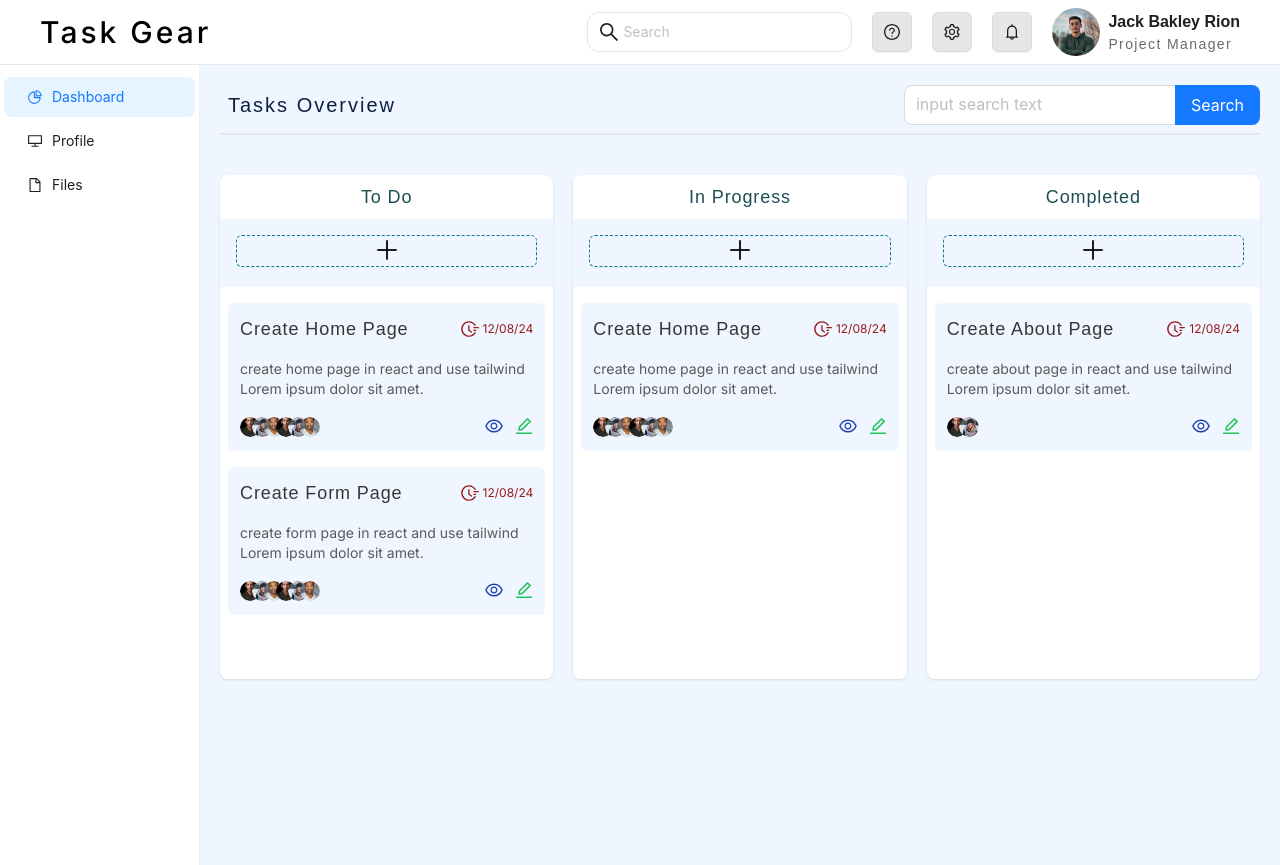
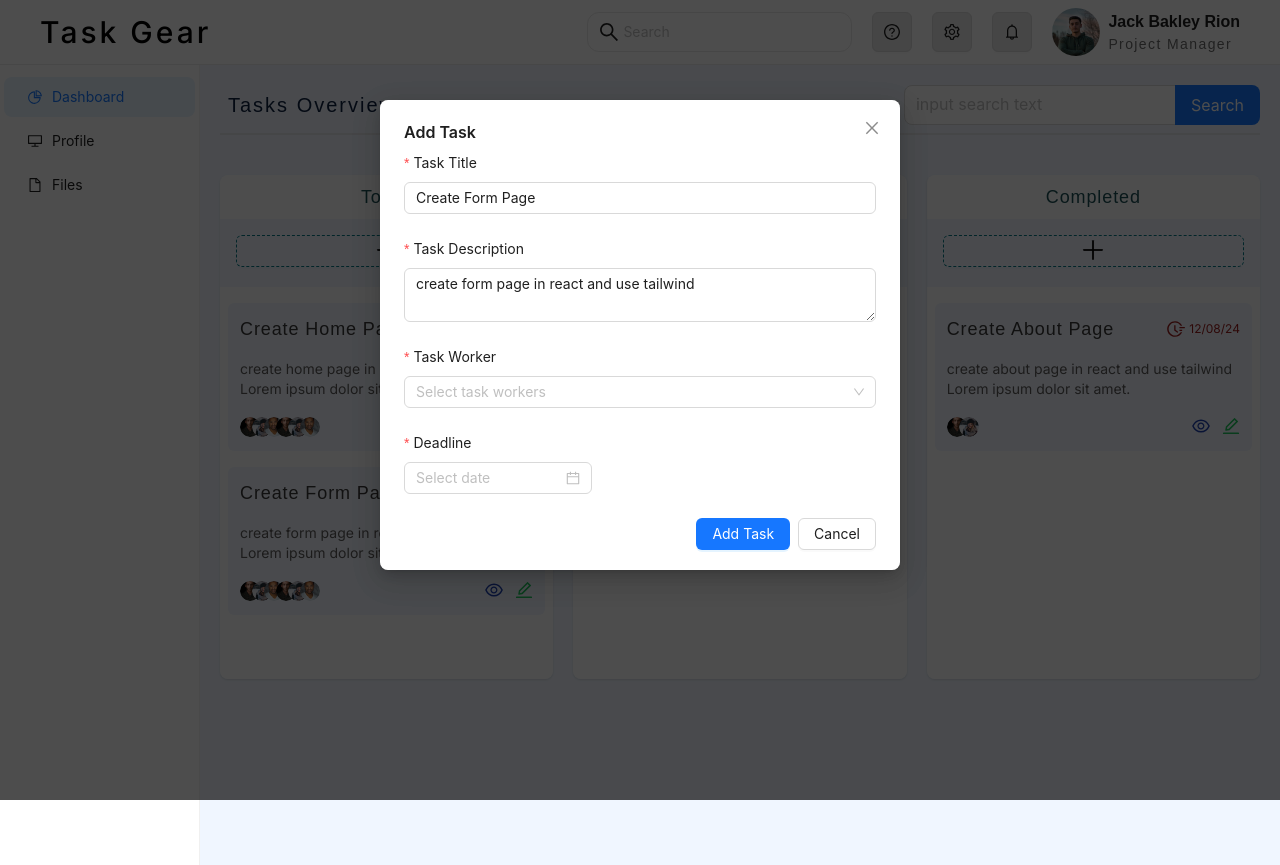
Before and after one commit to tajkir-alam/project-management-todos, a Next.js app: page /dashboard/project/1 in a window 1280 px wide. Both pictures are taken after a click on the button 524 px from the left and 427 px from the top of the page. Built offline with nearby package versions, Linux system fonts and the light colour scheme.

Commit message:
add task modal designed

```diff
--- a/src/app/Component/AuthorizedComponent/Tasks/Task.js
+++ b/src/app/Component/AuthorizedComponent/Tasks/Task.js
@@ -1,14 +1,18 @@
 import taskStore from "@/app/zustand/store";
-import React, { useEffect } from "react";
+import React, { useEffect, useState } from "react";
 import {
   FieldTimeOutlined,
   EyeOutlined,
   EditOutlined,
 } from "@ant-design/icons";
 import Image from "next/image";
-import { Tooltip } from "antd";
+import { Tooltip, Button, Form, Modal, Input, DatePicker, Select } from "antd";
 
 const Task = ({ projectID, status, searchQuery }) => {
+  const { Option } = Select;
+  const [form] = Form.useForm();
+  const [isModalOpen, setIsModalOpen] = useState(false);
+  const [selectedWorkers, setSelectedWorkers] = useState([]);
   const fetchTask = taskStore((state) => state.fetchTask);
   const tasks = taskStore((state) => state.tasks);
   const setDraggedTask = taskStore((store) => store.setDraggedTask);
@@ -25,6 +29,14 @@
   useEffect(() => {
     fetchTask();
   }, [fetchTask]);
+
+  const handleWorkerChange = (selectedOptions) => {
+    setSelectedWorkers(selectedOptions);
+  };
+
+  const onFinish = (values) => {
+    console.log(values);
+  };
 
   return filterTasks.map((task, index) => (
     <div
@@ -67,9 +79,68 @@
               <EyeOutlined className="text-blue-800 text-lg" />
             </Tooltip>
           </button>
-          <button className="btn">
+          <button onClick={() => setIsModalOpen(!isModalOpen)} className="btn">
             <EditOutlined className="text-green-500 text-lg" />
           </button>
+          <Modal
+            title="Add Task"
+            open={isModalOpen}
+            footer={[
+              <Button
+                key="addTask"
+                type="primary"
+                onClick={() => form.submit()}
+              >
+                Add Task
+              </Button>,
+              <Button key="cancel" onClick={() => setIsModalOpen(false)}>
+                Cancel
+              </Button>,
+            ]}
+          >
+            <Form form={form} layout="vertical" onFinish={onFinish}>
+              <Form.Item
+                name="taskTitle"
+                label="Task Title"
+                rules={[{ required: true, message: "Please enter task title" }]}
+              >
+                <Input defaultValue={task.taskTitle} />
+              </Form.Item>
+              <Form.Item
+                name="taskDescription"
+                label="Task Description"
+                rules={[
+                  { required: true, message: "Please enter task description" },
+                ]}
+              >
+                <Input.TextArea defaultValue={task.taskDescription} />
+              </Form.Item>
+              <Form.Item
+                name="taskWorker"
+                label="Task Worker"
+                rules={[
+                  { required: true, message: "Please select task workers" },
+                ]}
+              >
+                <Select
+                  mode="multiple"
+                  placeholder="Select task workers"
+                  onChange={handleWorkerChange}
+                >
+                  <Option value="user1">User 1</Option>
+                  <Option value="user2">User 2</Option>
+                  <Option value="user3">User 3</Option>
+                </Select>
+              </Form.Item>
+              <Form.Item
+                name="deadlines"
+                label="Deadline"
+                rules={[{ required: true, message: "Please select deadline" }]}
+              >
+                <DatePicker format="DD/MM/YY" />
+              </Form.Item>
+            </Form>
+          </Modal>
         </div>
       </div>
     </div>
```
